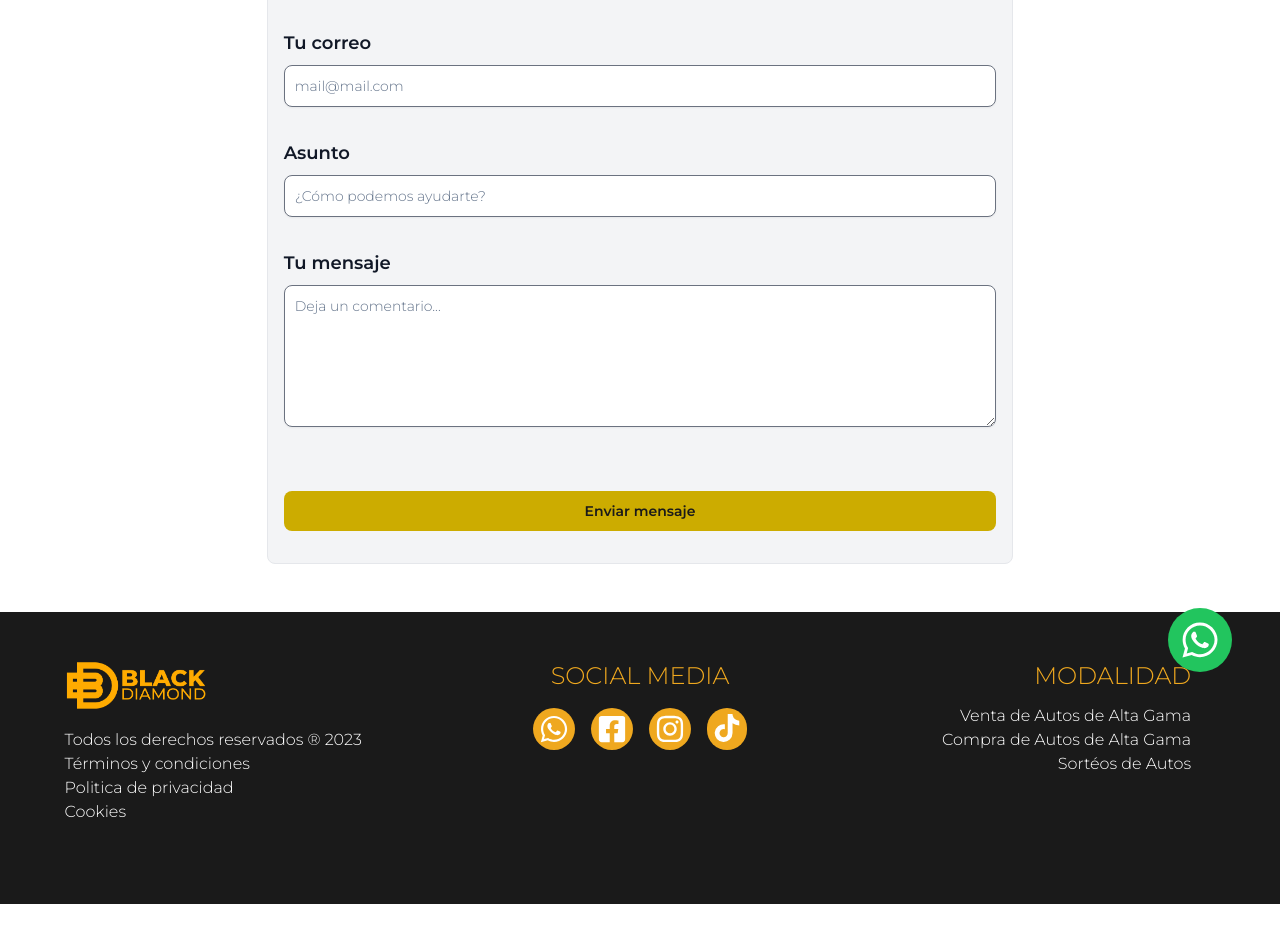
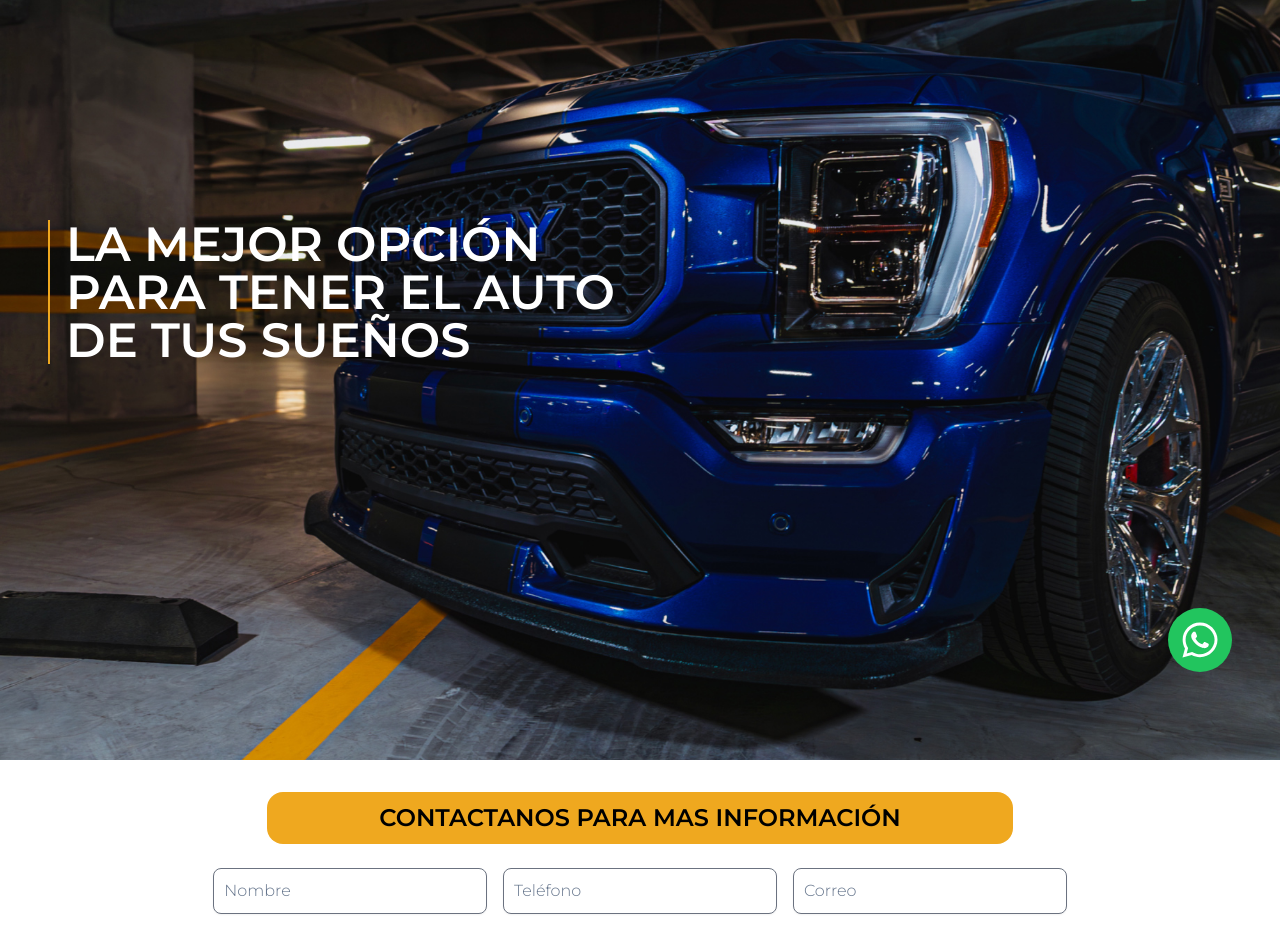
Before and after one commit to FranciscoSaldivar21/black-diamond, a React (Vite) app: page /contact in a window 1280 px wide. Shown: the part 100-1028 px from the top of the page. Before the commit the page ends 1004 px from the top, so only its background shows below. Built offline with nearby package versions, Linux system fonts and the light colour scheme; what tailwindcss-animated would draw is missing.

Commit message:
Contact and logIn page updated

```diff
--- a/src/BlackDiamond/contact/components/Form.jsx
+++ b/src/BlackDiamond/contact/components/Form.jsx
@@ -46,71 +46,60 @@ export const Form = () => {
   }
 
   return (
-    <div className="w-11/12 md:w-9/12 lg:w-7/12 mx-auto mt-6 bg-gray-100 rounded-lg border border-gray-200">
-      <div className="py-8 lg:py-8 px-4 mx-auto max-w-screen-md">
-        <h2 className="mb-8 text-2xl md:text-3xl lg:text-4xl tracking-tight font-bold font-subTitles text-center text-gray-900">
+    <div className="py-8 w-full justify-center flex flex-col items-center">
+      <h2 className="w-9/12 text-xl lg:w-7/12 lg:text-2xl uppercase py-2.5 px-10 text-center bg-lightGold rounded-2xl font-bold">
         Contactanos para mas información
       </h2>
-        <form className="space-y-8">
-          <div>
-            <label
-              htmlFor="email"
-              className="block mb-2 text-lg text-gray-900 font-semibold"
-            >
-              Tu correo
-            </label>
+      <div className="pt-6 mx-auto w-11/12 lg:w-4/6">
+        <form className="space-y-4">
+          <div className="w-full flex justify-between gap-x-4">
+            <input
+              type="text"
+              id="name"
+              className="placeholder-slate-500 text-gray-900 border border-gray-500 text-md rounded-lg shadow-sm focus:ring-primary-500 focus:border-primary-500 block w-full p-2.5"
+              placeholder="Nombre"
+              value={email}
+              onChange={({ target }) => setEmail(target.value)}
+              required
+            />
+            <input
+              type="number"
+              id="phone"
+              className="placeholder-slate-500 text-gray-900 border border-gray-500 text-md rounded-lg shadow-sm focus:ring-primary-500 focus:border-primary-500 block w-full p-2.5"
+              placeholder="Teléfono"
+              required
+              value={subject}
+              onChange={({ target }) => setSubject(target.value)}
+            />
             <input
               type="email"
               id="email"
-              className="placeholder-slate-500 text-gray-900 border border-gray-500 text-sm rounded-lg shadow-sm focus:ring-primary-500 focus:border-primary-500 block w-full p-2.5"
-              placeholder="mail@mail.com"
+              className="placeholder-slate-500 text-gray-900 border border-gray-500 text-md rounded-lg shadow-sm focus:ring-primary-500 focus:border-primary-500 block w-full p-2.5"
+              placeholder="Correo"
               value={email}
-              onChange={({target}) => setEmail(target.value)}
+              onChange={({ target }) => setEmail(target.value)}
               required
             />
           </div>
-          <div>
-            <label
-              htmlFor="subject"
-              className="block mb-2 text-lg text-gray-900 font-semibold"
-            >
-              Asunto
-            </label>
-            <input
-              type="text"
-              id="subject"
-              className="placeholder-slate-500 text-gray-900 border border-gray-500 text-sm rounded-lg shadow-sm focus:ring-primary-500 focus:border-primary-500 block w-full p-2.5"
-              placeholder="¿Cómo podemos ayudarte?"
-              required
-              value={subject}
-              onChange={({target}) => setSubject(target.value)}
-            />
-          </div>
-          <div className="sm:col-span-2">
-            <label
-              htmlFor="message"
-              className="block mb-2 text-lg text-gray-900 font-semibold"
-            >
-              Tu mensaje
-            </label>
           <textarea
             id="message"
             rows="6"
             value={message}
-              className="placeholder-slate-500 text-gray-900 border border-gray-500 text-sm rounded-lg shadow-sm focus:ring-primary-500 focus:border-primary-500 block w-full p-2.5"
-              placeholder="Deja un comentario..."
-              onChange={({target}) => setMessage(target.value)}
+            className="placeholder-slate-500 text-gray-900 border border-gray-500 text-md rounded-md shadow-sm focus:ring-primary-500 focus:border-primary-500 w-full p-2.5"
+            placeholder="Déjanos tu comentario..."
+            onChange={({ target }) => setMessage(target.value)}
           ></textarea>
-          </div>
           <p className="text-red-500 font-normal">{alert}</p>
           <p className="text-green-500 font-normal">{successAlert}</p>
+          <div className="flex justify-end">
             <button
               onClick={(event) => handleSubmit(event)}
               type="submit"
-            className="w-full font-semibold  bg-primary-600 hover:bg-lightGold focus:ring-4 focus:outline-none focus:ring-primary-300 hover:font-bold rounded-lg text-sm px-5 py-2.5 text-center bg-darkGold text-black"
+              className="uppercase w-full md:w-auto text-md font-semibold  bg-primary-600 hover:bg-lightGold focus:ring-4 focus:outline-none focus:ring-primary-300 hover:font-bold rounded-lg px-5 py-2.5 text-center bg-lightGold text-black"
             >
-            Enviar mensaje
+              Enviar
             </button>
+          </div>
         </form>
       </div>
     </div>
--- a/src/BlackDiamond/contact/page/ContactPage.jsx
+++ b/src/BlackDiamond/contact/page/ContactPage.jsx
@@ -1,3 +1,4 @@
+import { NavBar } from "../../ui/components";
 import { Layout } from "../../ui/layout/Layout"
 import { Form } from "../components"
 
@@ -5,9 +6,8 @@ import { Form } from "../components"
 export const ContactPage = () => {
   return (
     <Layout>
-      <div className="md:mb-12 mb-8">
-        <Form />
-      </div>
+      <NavBar />
+      <Form />
     </Layout>
   );
 }
--- a/src/BlackDiamond/ui/components/NavBar.tsx
+++ b/src/BlackDiamond/ui/components/NavBar.tsx
@@ -1,7 +1,7 @@
 import { useState } from "react";
 import { NavLink } from "react-router-dom";
 import { userStore } from "../../../store/userStore";
-import prueba from "../../../assets/bd-prueba.png";
+import logoBlanco from "../../../assets/black-diamond-blanco.png";
 
 export const NavBar = ({ image }: props) => {
   const { id } = userStore();
@@ -23,7 +23,7 @@ export const NavBar = ({ image }: props) => {
             </div>
           </button>
         </div>
-        <img src={prueba} className="w-36 hidden lg:block" />
+        <img src={logoBlanco} className="w-36 hidden lg:block" />
         <div className="lg:flex lg:flex-row lg:items-center lg:justify-center lg:mr-16">
           {toogleMenu ? (
             <div className="flex flex-col lg:flex-row">
--- a/src/auth/pages/LogInPage.jsx
+++ b/src/auth/pages/LogInPage.jsx
@@ -6,13 +6,14 @@ import { isValidEmail } from "../helpers/validateEmail";
 import { userStore } from "../../store/userStore";
 import { Layout } from "../../BlackDiamond/ui/layout/Layout";
 import { apiURL } from "../../api/config";
+import { NavBar } from "../../BlackDiamond/ui/components";
+import logo from "../../assets/logo-menu.png"
 
 export const LogInPage = () => {
   const navigate = useNavigate();
 
   const [email, setEmail] = useState("");
   const [password, setPassword] = useState("");
-
 
   const [alert, setAlert] = useState("");
 
@@ -46,13 +47,10 @@ export const LogInPage = () => {
 
     //Peticion al servidor
     try {
-      const response = await axios.post(
-        `${apiURL}users/auth`,
-        {
+      const response = await axios.post(`${apiURL}users/auth`, {
         email,
         password,
-        }
-      );
+      });
       const { data } = response;
 
       setUserId(data.id);
@@ -60,7 +58,7 @@ export const LogInPage = () => {
       setUserEmail(data.email);
       setUserAdress(data.adress);
       setUserToken(data.token);
-      setUserPhone(data.phone)
+      setUserPhone(data.phone);
     } catch (error) {
       if (error) {
         const errorMessage = error.response.data.error;
@@ -74,21 +72,16 @@ export const LogInPage = () => {
   };
   return (
     <Layout>
-      <div>
-        <div className="flex flex-col items-center justify-center px-6 mx-auto md:h-fit lg:py-0 mt-6">
-          <NavLink className="font-titles font-bold text-2xl mb-4" to={"/"}>
-            BLACK DIAMOND
-          </NavLink>
-          <div className="w-full rounded-lg shadow border md:mt-0 sm:max-w-md xl:p-0 bg-gray-200 border-gray-400">
-            <div className="p-6 space-y-4 md:space-y-6 sm:p-8">
-              <h1 className="text-xl font-semibold font-subTitles leading-tight tracking-tight md:text-2xl text-black">
-                Inicia sesión en tu cuenta
-              </h1>
+      <NavBar />
+      <div className="relative bottom-60 flex flex-col items-center justify-center px-6 mx-auto">
+        <div className="w-full rounded-lg shadow border md:mt-0 sm:max-w-md xl:p-0 bg-zinc-700">
+          <div className="p-6 space-y-3 md:space-y-4 sm:p-8">
+            <img className="px-16" src={logo}/>
             <form className="space-y-4 md:space-y-6" action="#">
               <div>
                 <label
                   htmlFor="email"
-                    className="block mb-2 text-sm text-gray-700 font-semibold"
+                  className="block mb-2 text-md text-lightGold font-bold"
                 >
                   Tu correo
                 </label>
@@ -105,7 +98,7 @@ export const LogInPage = () => {
               <div>
                 <label
                   htmlFor="password"
-                    className="block mb-2 text-sm text-gray-700 font-semibold"
+                  className="block mb-2 text-md text-lightGold font-bold"
                 >
                   Contraseña
                 </label>
@@ -123,7 +116,7 @@ export const LogInPage = () => {
               <div className="flex items-center justify-between">
                 <NavLink
                   to={"/iforgotmypassword"}
-                    className="text-sm text-black-600 font-semibold hover:underline text-darkGold"
+                  className="text-sm text-black-600 font-semibold hover:underline text-lightGold"
                 >
                   Olvidaste tu contraseña?
                 </NavLink>
@@ -132,15 +125,15 @@ export const LogInPage = () => {
               <button
                 onClick={handleSubmit}
                 type="submit"
-                  className="w-full text-white bg-primary-600 hover:bg-gray-900 focus:ring-4 focus:outline-none focus:ring-primary-300 font-medium rounded-lg text-sm px-5 py-2.5 text-center bg-gray-800"
+                className="w-full text-black font-bold bg-primary-600 rounded-lg text-sm px-5 py-2.5 text-center bg-lightGold"
               >
                 Iniciar sesión
               </button>
-                <p className="text-sm font-light text-gray-600">
+              <p className="text-sm font-light text-gray-100">
                 Aún no tienes una cuenta?{" "}
                 <a
                   onClick={() => navigate("/register")}
-                    className="font-semibold text-primary-600 hover:underline text-darkGold cursor-pointer"
+                  className="font-semibold text-primary-600 hover:underline text-lightGold cursor-pointer"
                 >
                   Regístrate
                 </a>
@@ -149,7 +142,6 @@ export const LogInPage = () => {
           </div>
         </div>
       </div>
-      </div>
     </Layout>
   );
 };
```
Also changed, not shown: src/assets/bd-prueba.png (deleted), src/assets/black-diamond-blanco.png (added). Lines whose indentation alone changed are shown as unchanged.
